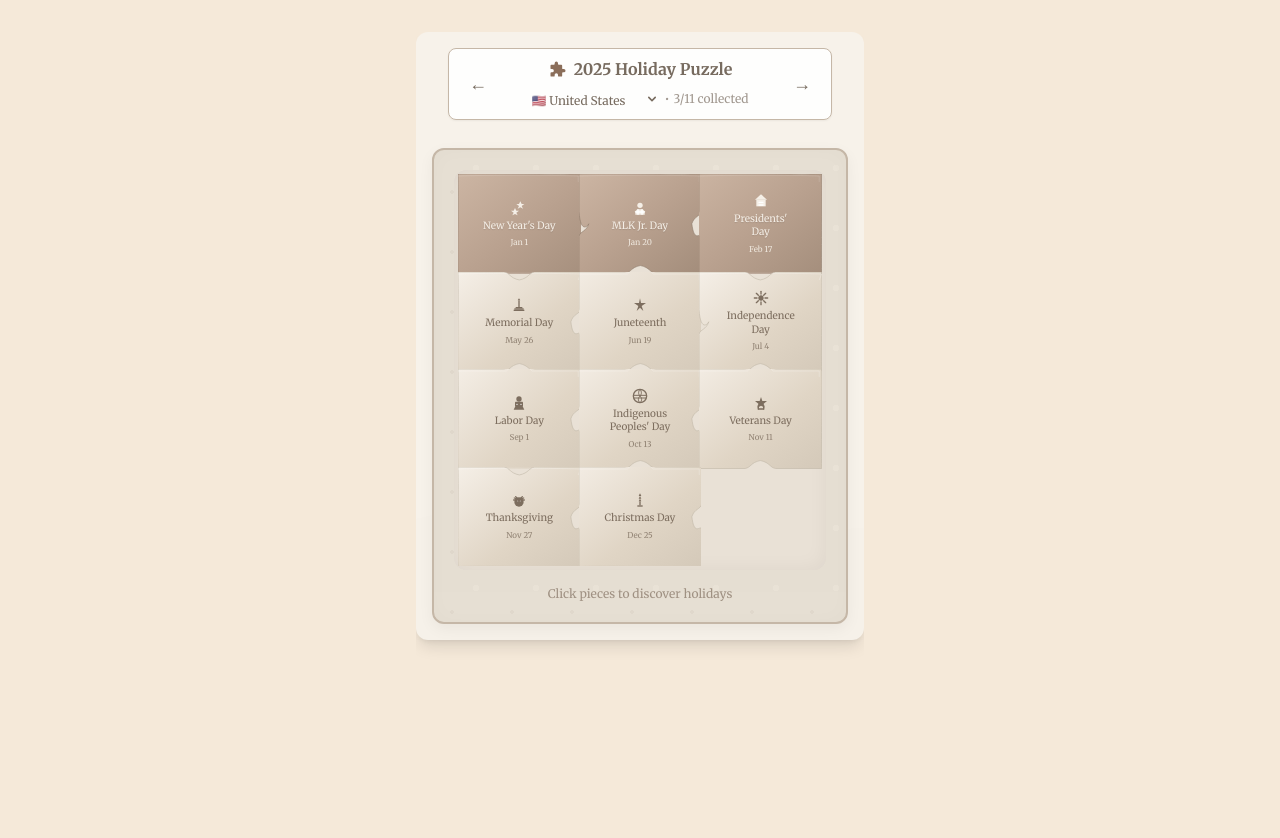
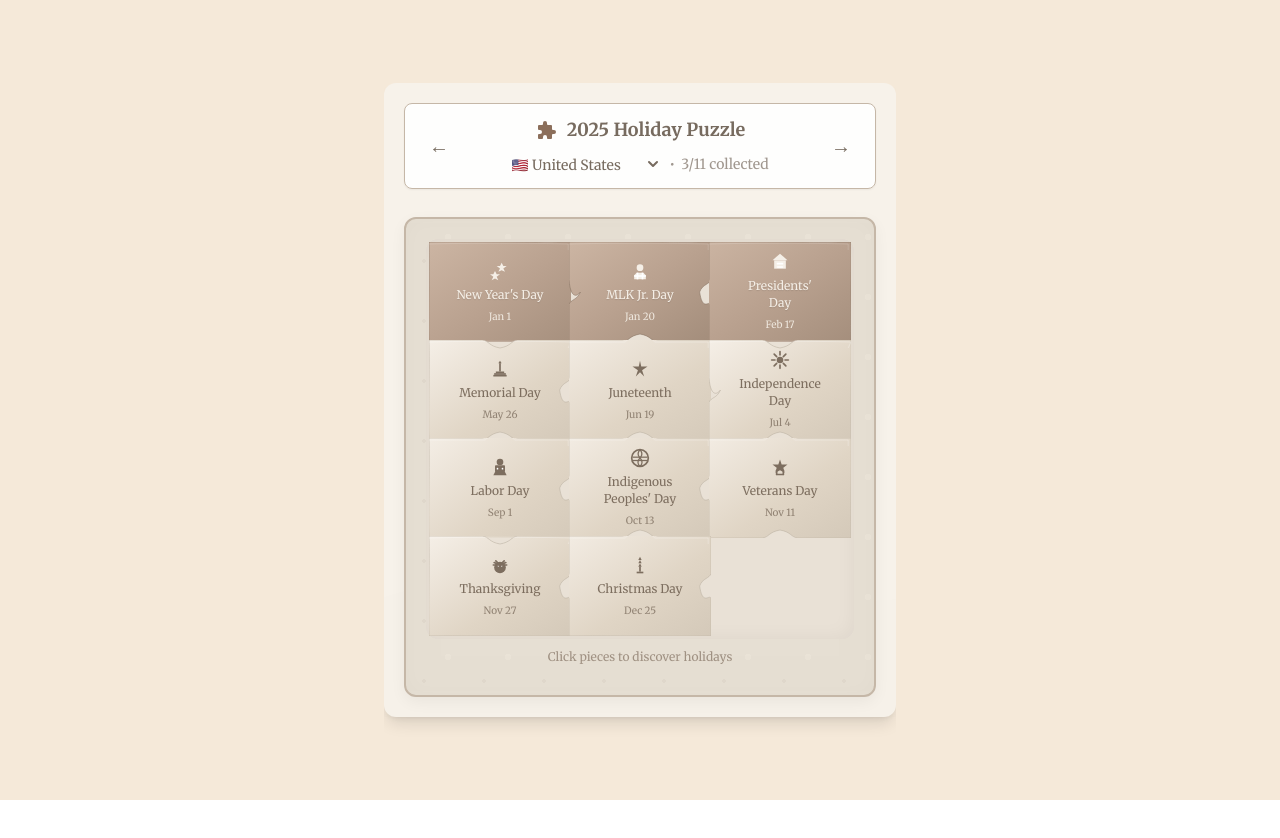
Before and after one commit to developer-jiwon/holiday, a Next.js app: page / in a window 1280 px wide. Shown: the top 838 px of the page. After the commit the page ends 800 px from the top, so only its background shows below. Built offline with nearby package versions, Linux system fonts and the light colour scheme.

Commit message:
Upgraded design

```diff
--- a/app/page.tsx
+++ b/app/page.tsx
@@ -2,8 +2,8 @@ import { MobileHolidayPuzzle } from "@/components/mobile-holiday-puzzle"
 
 export default function PuzzleScreen() {
   return (
-    <main className="flex min-h-screen w-full items-center justify-center bg-[#f5e9d9] px-4 py-8">
-      <div className="mx-auto w-full max-w-md">
+    <main className="flex min-h-screen w-full items-center justify-center bg-[#f5e9d9] px-4">
+      <div className="mx-auto w-full max-w-lg">
         <MobileHolidayPuzzle />
       </div>
     </main>
--- a/components/mobile-holiday-puzzle.tsx
+++ b/components/mobile-holiday-puzzle.tsx
@@ -325,7 +325,7 @@ function getHolidayIconName(name: string): string {
   if (nameLower.includes("chuseok") || nameLower.includes("harvest")) return "turkey"
   if (nameLower.includes("earth day")) return "earth"
   if (nameLower.includes("memorial day") || nameLower.includes("remembrance")) return "memorial"
-  if (nameLower.includes("labor day") || nameLower.includes("labour day")) return "labor"
+  if (nameLower.includes("labor day") || nameLower.includes("labour day") || nameLower.includes("workers' day")) return "labor"
   if (nameLower.includes("mother")) return "mothers"
   if (nameLower.includes("father")) return "fathers"
   if (nameLower.includes("flag day")) return "flag"
@@ -502,36 +502,36 @@ export function MobileHolidayPuzzle() {
 
   return (
     <SoundProvider>
-      <div className="min-h-screen flex flex-col gap-4 overflow-auto pb-20">
-        <div className="relative overflow-visible rounded-xl bg-[#f7f2ea] shadow-lg">
+      <div className="min-h-screen flex flex-col items-center justify-center overflow-hidden">
+        <div className="relative overflow-visible rounded-xl bg-[#f7f2ea] shadow-lg max-w-[95vw] w-full">
           <div className="absolute inset-0 z-0 opacity-10">
             <BackgroundIllustration />
           </div>
 
-          <div className="relative z-10 w-full p-3 sm:p-4">
+          <div className="relative z-10 w-full p-3 sm:p-5">
             <div className="flex flex-col items-center justify-center mb-3">
               {/* Year Navigation with integrated country selector - mobile optimized */}
-              <div className="flex items-center justify-between mb-4 bg-white/90 rounded-lg px-3 sm:px-4 py-2 shadow-sm border border-[#c5b7a7] w-full max-w-sm">
+              <div className="flex items-center justify-between mb-4 bg-white/90 rounded-lg px-4 sm:px-5 py-3 shadow-sm border border-[#c5b7a7] w-full max-w-lg">
                 <button
                   onClick={goToPreviousYear}
-                  className="text-[#776b5f] hover:text-[#6f5848] transition-colors p-1 text-base sm:text-lg"
+                  className="text-[#776b5f] hover:text-[#6f5848] transition-colors p-1 text-lg sm:text-xl"
                   aria-label="Previous Year"
                 >
                   ←
                 </button>
 
                 <div className="mx-1 sm:mx-2 text-center flex-1">
-                  <h1 className="text-sm sm:text-base font-semibold text-[#776b5f] flex items-center justify-center">
-                    <PuzzleIcon className="w-4 h-4 sm:w-5 sm:h-5 mr-1 sm:mr-1.5" />
+                  <h1 className="text-base sm:text-lg font-semibold text-[#776b5f] flex items-center justify-center">
+                    <PuzzleIcon className="w-5 h-5 sm:w-6 sm:h-6 mr-1.5 sm:mr-2" />
                     <span className="truncate">{selectedYear} Holiday Puzzle</span>
                   </h1>
-                  <div className="flex flex-wrap items-center justify-center mt-1 sm:mt-1.5 gap-1">
+                  <div className="flex flex-wrap items-center justify-center mt-1.5 sm:mt-2 gap-1.5">
                     <div className="relative group">
                       <select
                         id="country-select"
                         value={selectedCountry}
                         onChange={handleCountryChange}
-                        className="appearance-none bg-transparent border-0 text-[#776b5f] text-[10px] sm:text-xs font-medium focus:outline-none pr-4 cursor-pointer truncate max-w-[100px] sm:max-w-none"
+                        className="appearance-none bg-transparent border-0 text-[#776b5f] text-xs sm:text-sm font-medium focus:outline-none pr-5 cursor-pointer truncate max-w-[120px] sm:max-w-none"
                       >
                         {COUNTRIES.map(country => (
                           <option key={country.id} value={country.id}>
@@ -540,13 +540,13 @@ export function MobileHolidayPuzzle() {
                         ))}
                       </select>
                       <div className="pointer-events-none absolute inset-y-0 right-0 flex items-center text-[#776b5f]">
-                        <svg className="h-3 w-3 sm:h-4 sm:w-4 fill-current" xmlns="http://www.w3.org/2000/svg" viewBox="0 0 20 20">
+                        <svg className="h-4 w-4 sm:h-5 sm:w-5 fill-current" xmlns="http://www.w3.org/2000/svg" viewBox="0 0 20 20">
                           <path fillRule="evenodd" d="M5.293 7.293a1 1 0 011.414 0L10 10.586l3.293-3.293a1 1 0 111.414 1.414l-4 4a1 1 0 01-1.414 0l-4-4a1 1 0 010-1.414z" clipRule="evenodd" />
                         </svg>
                       </div>
                     </div>
-                    <span className="text-[#776b5f]/70 text-[10px] sm:text-xs">•</span>
-                    <span className="text-[10px] sm:text-xs text-[#776b5f]/70 whitespace-nowrap">
+                    <span className="text-[#776b5f]/70 text-xs sm:text-sm">•</span>
+                    <span className="text-xs sm:text-sm text-[#776b5f]/70 whitespace-nowrap">
                       {holidays.filter(h => h.passed).length}/{holidays.length} collected
                     </span>
                   </div>
@@ -554,7 +554,7 @@ export function MobileHolidayPuzzle() {
 
                 <button
                   onClick={goToNextYear}
-                  className="text-[#776b5f] hover:text-[#6f5848] transition-colors p-1 text-base sm:text-lg"
+                  className="text-[#776b5f] hover:text-[#6f5848] transition-colors p-1 text-lg sm:text-xl"
                   aria-label="Next Year"
                 >
                   →
@@ -564,7 +564,7 @@ export function MobileHolidayPuzzle() {
 
             {/* Puzzle board with a refined wooden texture appearance and enhanced shadows */}
             <div
-              className="relative mx-auto max-w-xl rounded-xl bg-[#e6dfd3] p-2 sm:p-3 md:p-5 shadow-md overflow-hidden border-2 border-[#c5b7a7]"
+              className="relative mx-auto max-w-2xl rounded-xl bg-[#e6dfd3] p-3 sm:p-4 md:p-5 shadow-md overflow-hidden border-2 border-[#c5b7a7]"
               style={{
                 boxShadow: '0 5px 15px rgba(0,0,0,0.05), inset 0 0 20px rgba(0,0,0,0.02)',
                 backgroundImage: 'radial-gradient(circle at 70% 30%, #eae3d7 5%, transparent 5%), radial-gradient(circle at 30% 70%, #e0d8cc 3%, transparent 3%)',
@@ -592,8 +592,8 @@ export function MobileHolidayPuzzle() {
                 />
               </div>
 
-              {/* Caption */}
-              <div className="mt-4 text-center">
+              {/* Caption - inline with footer */}
+              <div className="text-center my-2.5">
                 <p className="text-xs text-[#8d7d6e]/80 font-medium">Click pieces to discover holidays</p>
               </div>
             </div>
@@ -602,12 +602,12 @@ export function MobileHolidayPuzzle() {
             {/* Holiday info tooltip - minimalist and responsive */}
             {hoveredTile !== null && tooltipPosition && (
               <div
-                className="fixed z-50 bg-white/95 px-2 sm:px-2.5 py-1.5 sm:py-2 rounded-lg shadow-sm border border-[#c5b7a7]/60 left-1/2 transform -translate-x-1/2"
+                className="fixed z-50 bg-white/95 px-3 sm:px-4 py-2 sm:py-3 rounded-lg shadow-sm border border-[#c5b7a7]/60 left-1/2 transform -translate-x-1/2"
                 style={{
                   top: `${tooltipPosition.y - 45}px`,
                   width: "auto",
-                  minWidth: "140px",
-                  maxWidth: "200px",
+                  minWidth: "180px",
+                  maxWidth: "280px",
                   transform: "translate(-50%, -8px)",
                   transition: "transform 0.2s ease, opacity 0.2s ease",
                   backdropFilter: "blur(2px)",
@@ -615,15 +615,15 @@ export function MobileHolidayPuzzle() {
               >
                 <div className="relative">
                   <div className="flex items-center justify-between gap-2">
-                    <h3 className="font-medium text-sm text-[#776b5f]">
+                    <h3 className="font-medium text-sm sm:text-base text-[#776b5f]">
                       {holidays.find(h => h.id === hoveredTile)?.name}
                     </h3>
-                    <span className="text-[8px] px-1 py-0.5 rounded bg-[#e2d8c8]/50 text-[#776b5f] whitespace-nowrap">
+                    <span className="text-[10px] sm:text-xs px-1.5 py-0.5 rounded bg-[#e2d8c8]/50 text-[#776b5f] whitespace-nowrap">
                       {holidays.find(h => h.id === hoveredTile)?.passed ? "passed" : "upcoming"}
                     </span>
                   </div>
 
-                  <div className="flex items-center justify-between mt-1 text-[11px] text-[#a89888]">
+                  <div className="flex items-center justify-between mt-1.5 sm:mt-2 text-xs sm:text-sm text-[#a89888]">
                     <span>{holidays.find(h => h.id === hoveredTile)?.date}</span>
 
                     {/* Show days passed or days until - essential information */}
@@ -633,12 +633,12 @@ export function MobileHolidayPuzzle() {
 
                     return holiday.passed ? (
                         <span className="flex items-center text-[#776b5f]/80">
-                          <span className="inline-block w-1.5 h-1.5 rounded-full bg-[#938578] mr-1"></span>
+                          <span className="inline-block w-2 h-2 rounded-full bg-[#938578] mr-1.5"></span>
                           {(holiday as PastHoliday).daysPassed}d ago
                         </span>
                       ) : (
                         <span className="flex items-center text-[#a89888]">
-                          <span className="inline-block w-1.5 h-1.5 rounded-full bg-[#c4b19f] mr-1"></span>
+                          <span className="inline-block w-2 h-2 rounded-full bg-[#c4b19f] mr-1.5"></span>
                           in {(holiday as UpcomingHoliday).daysUntil}d
                         </span>
                     )
@@ -646,7 +646,7 @@ export function MobileHolidayPuzzle() {
                   </div>
 
                   {/* Simple arrow indicator */}
-                  <div className="absolute -bottom-[6px] left-1/2 transform -translate-x-1/2 w-0 h-0 border-l-[6px] border-r-[6px] border-t-[6px] border-transparent border-t-white/95"></div>
+                  <div className="absolute -bottom-[8px] left-1/2 transform -translate-x-1/2 w-0 h-0 border-l-[8px] border-r-[8px] border-t-[8px] border-transparent border-t-white/95"></div>
                 </div>
               </div>
             )}
@@ -788,12 +788,13 @@ function JigsawPuzzleGrid({
         gridTemplateColumns: `repeat(${gridCols}, 1fr)`,
         gridTemplateRows: `repeat(${gridRows}, 1fr)`,
         gap: '0px',
-        minHeight: `${gridRows * 100}px`, // Add minimum height based on rows
+        minHeight: `${gridRows * 100}px`, // 행 높이 증가 (85px -> 100px)
+        aspectRatio: gridCols / gridRows > 1 ? `${gridCols} / ${gridRows}` : undefined,
         backgroundColor: colorPalette.boardBg,
         borderRadius: '12px',
         boxShadow: 'inset 0 0 20px rgba(0,0,0,0.05)',
-        padding: '5px',
-        overflow: 'visible' // Changed from 'hidden' to show all content
+        padding: '4px', // 패딩 증가 (3px -> 4px)
+        overflow: 'visible'
       }}
     >
       {sortedHolidays.map((holiday, index) => {
@@ -849,12 +850,12 @@ function JigsawPuzzleGrid({
               onTouchEnd={onPieceMouseLeave}
               onClick={() => onPieceClick(holiday.id)}
               style={{
-                transform: isHovered ? 'scale(1.02) translateY(-1px)' :
-                           isCompleted ? 'scale(1.04) translateY(-2px)' : 'scale(1)',
+                transform: isHovered ? 'scale(1.03) translateY(-2px)' :
+                           isCompleted ? 'scale(1.05) translateY(-3px)' : 'scale(1)',
                 transition: 'all 0.2s ease-out',
                 filter: isHovered ? 'brightness(1.05)' : 'none',
-                boxShadow: isHovered ? '0 2px 4px rgba(0,0,0,0.15)' :
-                           isCompleted ? '0 3px 6px rgba(0,0,0,0.2)' : 'none',
+                boxShadow: isHovered ? '0 3px 5px rgba(0,0,0,0.15)' :
+                           isCompleted ? '0 4px 8px rgba(0,0,0,0.2)' : 'none',
               }}
             >
               {/* Piece SVG with natural jigsaw connectors */}
@@ -911,9 +912,9 @@ function JigsawPuzzleGrid({
               </svg>
 
               {/* Content inside the puzzle piece */}
-              <div className="absolute inset-0 flex flex-col items-center justify-center z-10 p-1 sm:p-1.5">
+              <div className="absolute inset-0 flex flex-col items-center justify-center z-10 p-1.5 sm:p-2">
                 {/* Holiday icon */}
-                <div className="w-3 h-3 sm:w-4 sm:h-4 mb-0.5 sm:mb-1">
+                <div className="w-4 h-4 sm:w-5 sm:h-5 mb-1 sm:mb-1.5">
                   <HolidayIcon
                     iconName={getHolidayIconName(holiday.name)}
                     fill={isPassed ? colorPalette.completedPiece.text : colorPalette.upcomingPiece.text}
@@ -925,7 +926,7 @@ function JigsawPuzzleGrid({
                   {formattedDisplay.map((line, i) => (
                     <span
                       key={i}
-                      className={`text-[8px] sm:text-[10px] leading-tight font-medium text-center ${
+                      className={`text-[10px] sm:text-xs leading-tight font-medium text-center ${
                         isPassed ? "text-[#f5efe7]" : "text-[#7d6e5f]"
                       }`}
                       style={{
@@ -939,7 +940,7 @@ function JigsawPuzzleGrid({
 
                   {/* Holiday date */}
                   <span
-                    className={`text-[6px] sm:text-[8px] mt-0.5 sm:mt-1 font-medium ${
+                    className={`text-[8px] sm:text-[10px] mt-1 sm:mt-1.5 font-medium ${
                       isPassed ? "text-[#f5efe7]/90" : "text-[#7d6e5f]/80"
                     }`}
                   >
--- a/lib/date-utils.ts
+++ b/lib/date-utils.ts
@@ -87,7 +87,7 @@ export function getHolidaysForYear(year: number = new Date().getFullYear()): Hol
     { id: 2, name: "Valentine's Day", date: "Feb 14" },
     { id: 3, name: "St. Patrick's Day", date: "Mar 17" },
     { id: 4, name: "Earth Day", date: "Apr 22" },
-    { id: 5, name: "Labor Day", date: "May 1" },
+    { id: 5, name: "International Workers' Day", date: "May 1" },
     { id: 6, name: "Memorial Day", date: "May 26" },
     { id: 7, name: "Independence Day", date: "Jul 4" },
     { id: 8, name: "Halloween", date: "Oct 31" },
@@ -120,7 +120,7 @@ export function getHolidaysByCountry(country: string, year: number = new Date().
         { id: 6, name: "National Indigenous Peoples Day", date: "Jun 21" },
         { id: 7, name: "Canada Day", date: "Jul 1" },
         { id: 8, name: "Civic Holiday", date: "Aug 4" },
-        { id: 9, name: "Labor Day", date: "Sep 1" },
+        { id: 9, name: "Labour Day", date: "Sep 1" },
         { id: 10, name: "National Day for Truth and Reconciliation", date: "Sep 30" },
         { id: 11, name: "Thanksgiving", date: "Oct 13" },
         { id: 12, name: "Remembrance Day", date: "Nov 11" },
@@ -169,7 +169,7 @@ export function getHolidaysByCountry(country: string, year: number = new Date().
         { id: 5, name: "Anzac Day", date: "Apr 25" },
         { id: 6, name: "King's Birthday", date: "Jun 9" },
         { id: 7, name: "NAIDOC Week", date: "Jul 7" },
-        { id: 8, name: "Labor Day", date: "Oct 6" },
+        { id: 8, name: "Labour Day", date: "Oct 6" },
         { id: 9, name: "Melbourne Cup Day", date: "Nov 4" },
         { id: 10, name: "Christmas Day", date: "Dec 25" },
         { id: 11, name: "Boxing Day", date: "Dec 26" },
@@ -189,7 +189,7 @@ export function getHolidaysByCountry(country: string, year: number = new Date().
         { id: 10, name: "Marine Day", date: "Jul 21" },
         { id: 11, name: "Mountain Day", date: "Aug 11" },
         { id: 12, name: "Respect for the Aged Day", date: "Sep 15" },
-        { id: 13, name: "Autumnal Equinox", date: "Sep 23" },
+        { id: 13, name: "Autumnal Equinox Day", date: "Sep 23" },
         { id: 14, name: "Health and Sports Day", date: "Oct 13" },
         { id: 15, name: "Culture Day", date: "Nov 3" },
         { id: 16, name: "Labor Thanksgiving Day", date: "Nov 23" },
```
